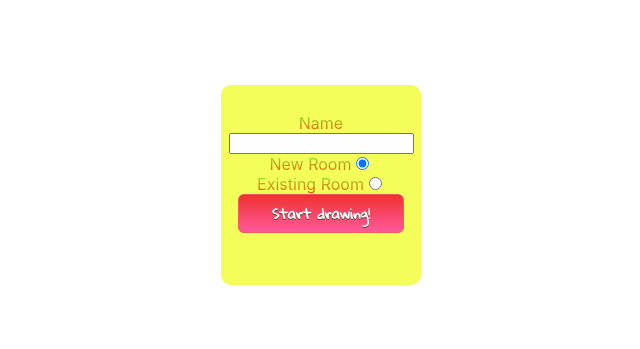
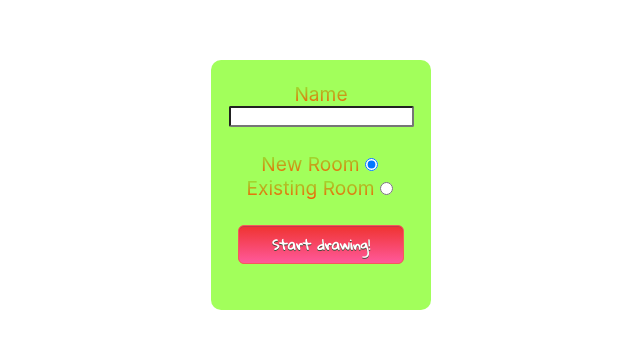
Before and after one commit to jmbaur/colorizer, a React (Create React App) app: page / in a window 1280 px wide. Shown: the part 215-564 px from the top of the page, without its empty margins (319-959 px from the left). Built offline with nearby package versions, Linux system fonts and the light colour scheme; no server answers.

Commit message:
working on login css

```diff
--- a/src/components/Landing/Landing.css
+++ b/src/components/Landing/Landing.css
@@ -11,8 +11,20 @@
     flex-direction: column;
     align-items: center;
     justify-content: center;
-    background-color: rgba(237, 254, 0, 0.644);
-    width: 200px;
-    height: 200px;
+    background-color: rgba(111, 255, 0, 0.644);
+    width: 220px;
+    height: 250px;
     border-radius: 10px;
+    font-size: 1.2rem;
 }
+
+.loginForm > input {
+    border-radius: 2px;
+    /* border: none; */
+    outline: none;
+}
+
+
+.loginInnerC{
+    padding: 25px;
+}
--- a/src/components/Landing/Landing.js
+++ b/src/components/Landing/Landing.js
@@ -36,6 +36,7 @@ const Landing = () => {
         <label>Name</label>
 
         <input type="text" {...bindName} />
+        <div className='loginInnerC'>
         <div>
         <label>New Room</label>
         <input
@@ -56,11 +57,11 @@ const Landing = () => {
         </div>
         {selected === "existingRoom" ? (
           <>
-            <label>Room</label>
+            <label>Room</label><br/>
             <input type="text" {...bindRoom} />
           </>
         ) : null}
-
+     </div>
         <button className='Btn' type="submit">Start drawing!</button>
 
       </form>
```
